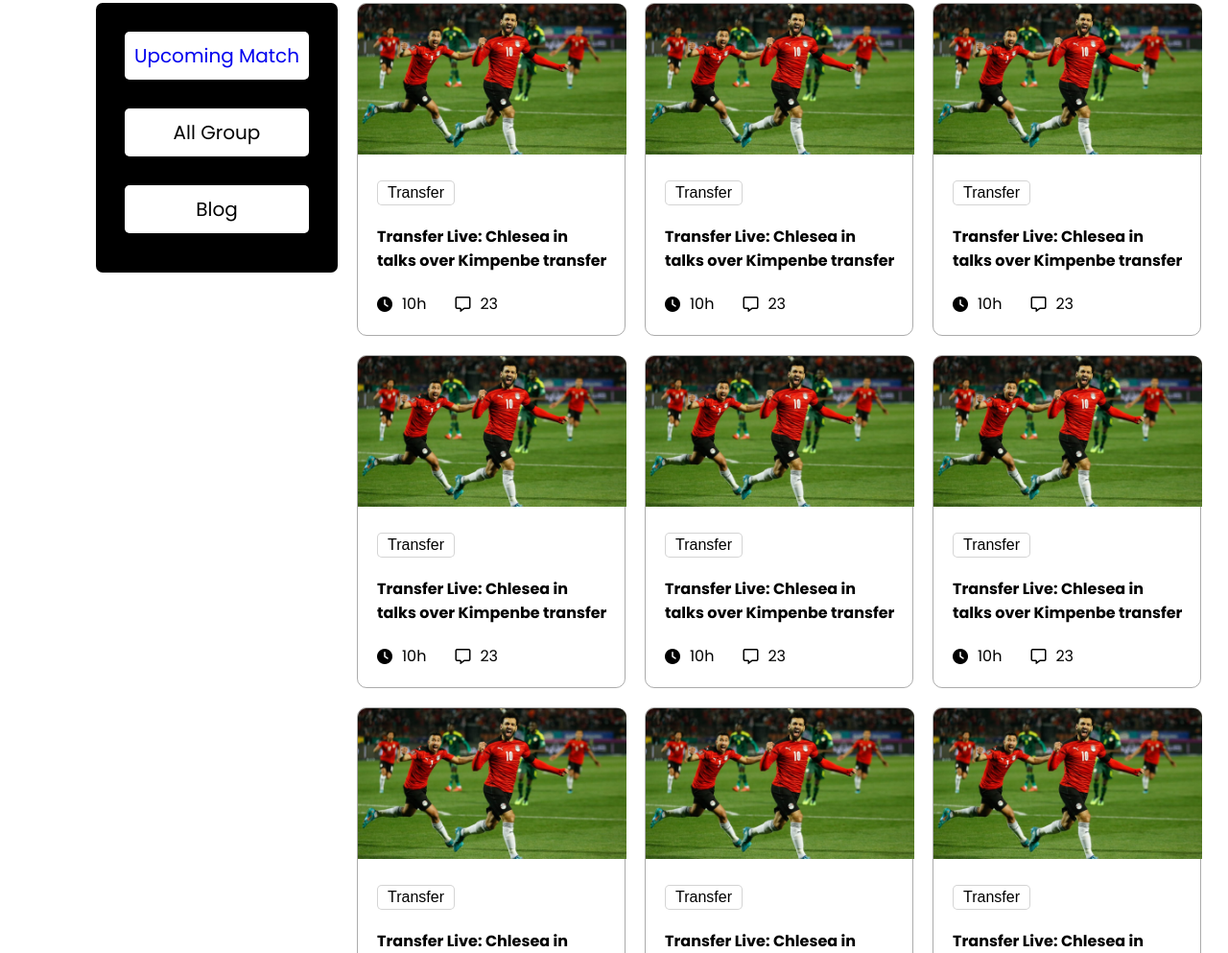
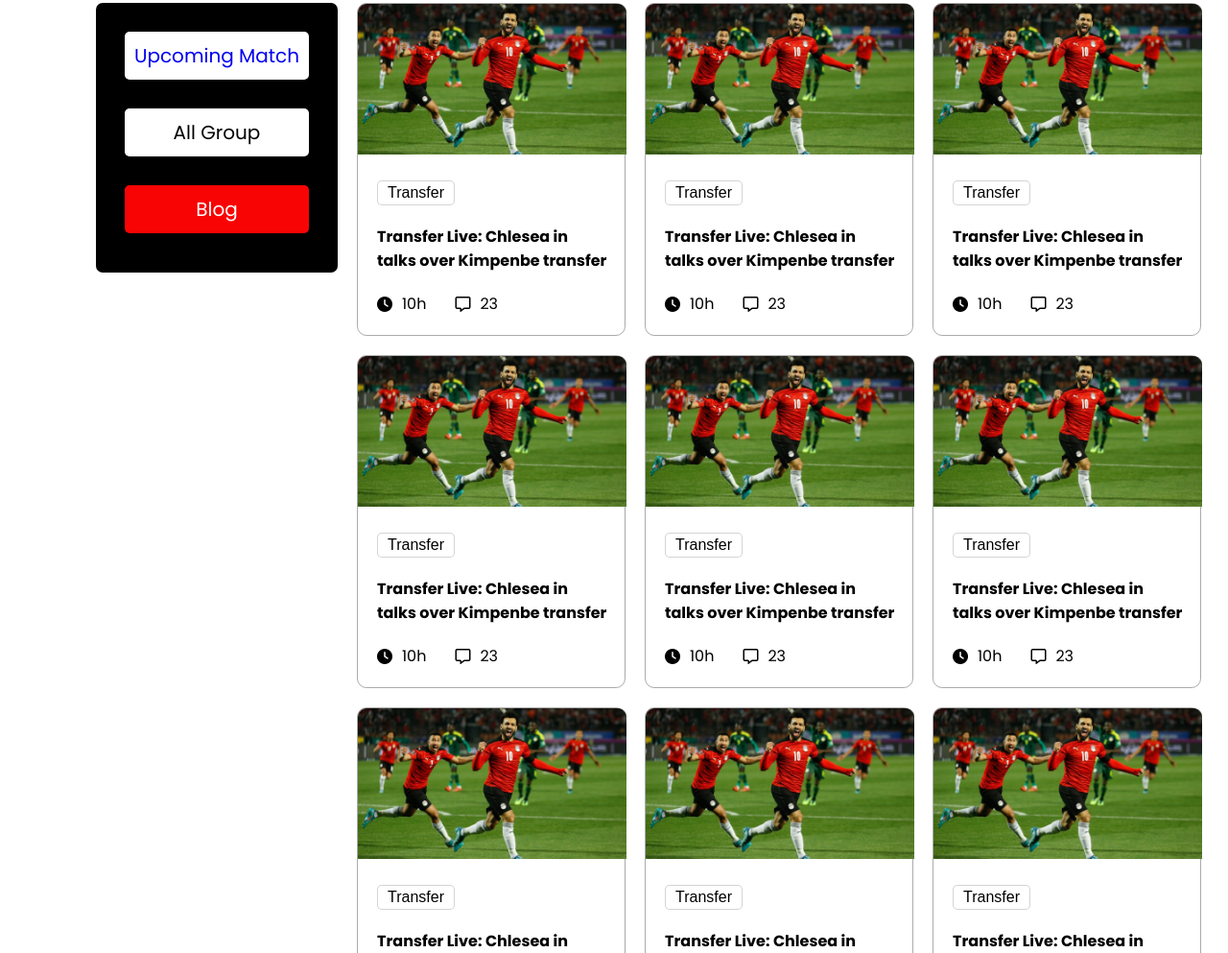
Before and after one commit to akmsyfulalom/world-cup, a plain HTML site: page index.html in a window 1280 px wide. Shown: the part 947-1940 px from the top of the page at 96% size. Drawn offline with Linux system fonts and the light colour scheme.

Commit message:
some color fix

```diff
--- a/style.css
+++ b/style.css
@@ -126,7 +126,8 @@ body {
 }
 
 .blog {
-    background-color: white;
+    background-color: rgb(249, 4, 4);
+    color: white;
     padding: 10px 0;
     border-radius: 5px;
     font-weight: 500px;
@@ -136,7 +137,6 @@ body {
 
 .blog:hover {
     cursor: pointer;
-    background-color: red;
     color: white;
 }
 
```
Also changed, not shown: upcoming.css (+4 -4 lines).
